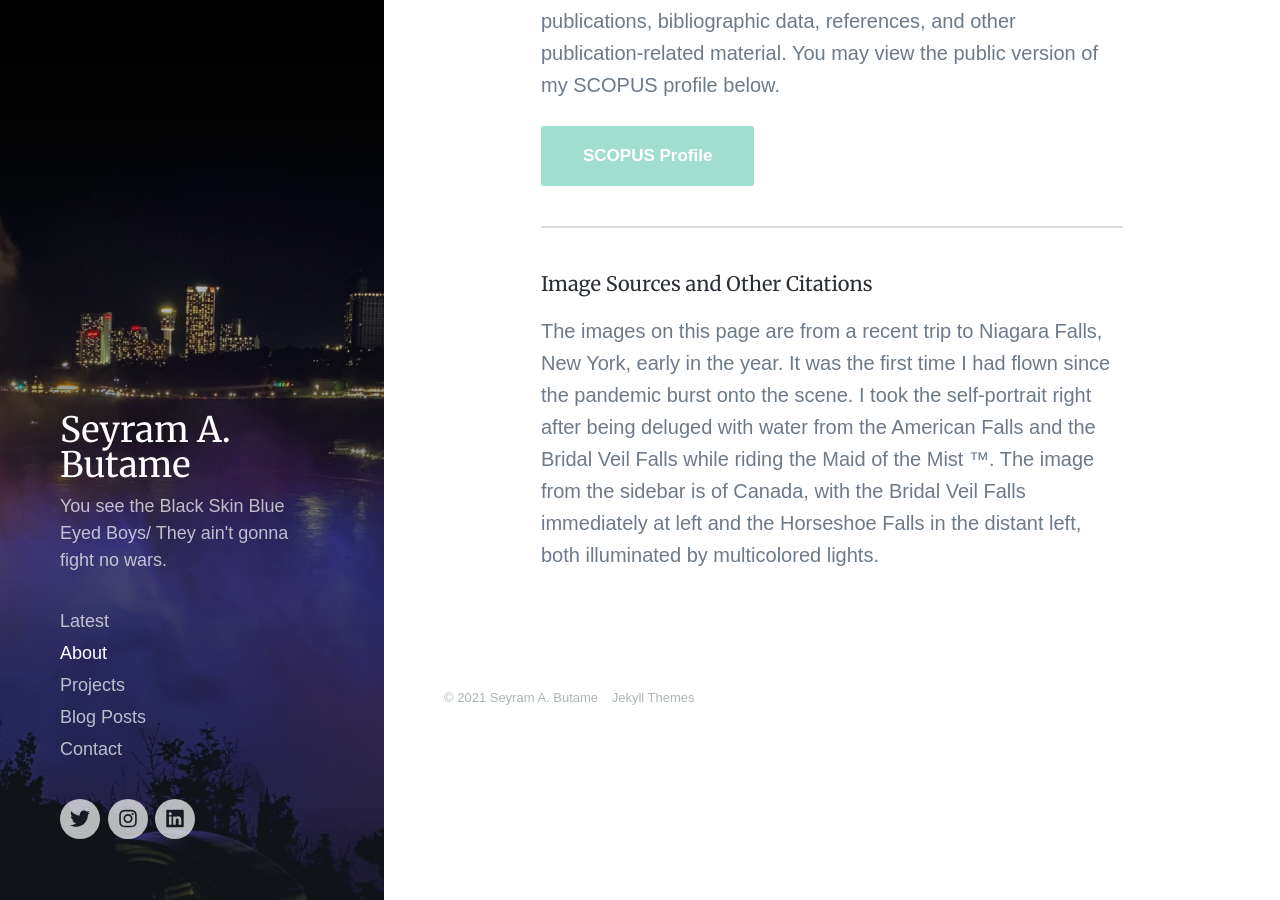
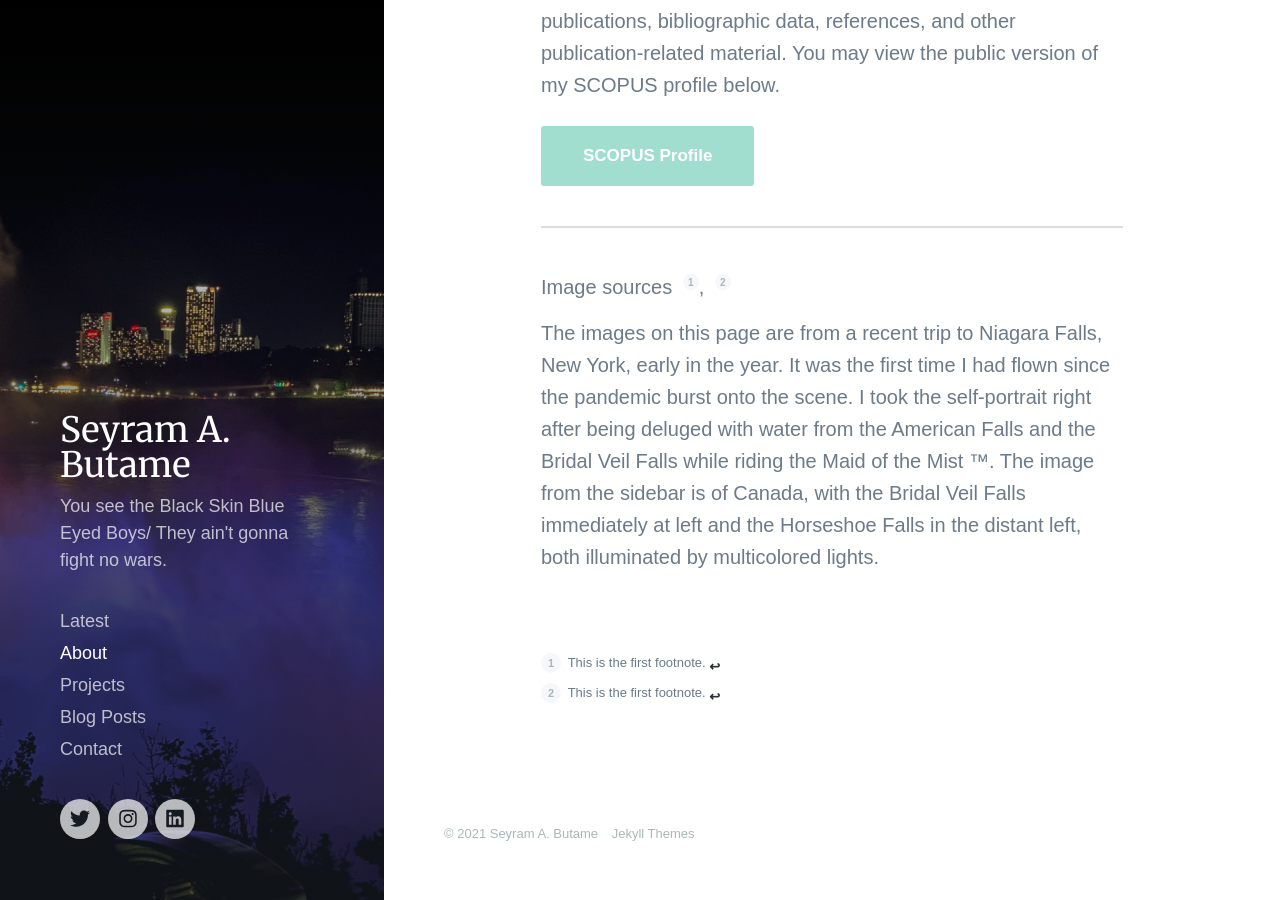
Before and after one commit to butames/blog.github.io, a Jekyll site: the page built from _pages/about.md, in a window 1280 px wide and 900 px high, scrolled down 4732 px. Built offline with Jekyll 4.4.1, drawn with Linux system fonts in a browser that asks for light colours; nearby versions of some CDN libraries; some web fonts are replaced.

Commit message:
Update about.md

```diff
--- a/_pages/about.md
+++ b/_pages/about.md
@@ -64,6 +64,9 @@ Scopus is Elsevier's abstract and citation database launched in 2004. Similar to
 
 ---
 
-###### Image Sources and Other Citations
+Image sources [^1], [^2]
+
+[^1]: This is the first footnote.
+[^2]: This is the first footnote.
 
 The images on this page are from a recent trip to Niagara Falls, New York, early in the year. It was the first time I had flown since the pandemic burst onto the scene. I took the self-portrait right after being deluged with water from the American Falls and the Bridal Veil Falls while riding the Maid of the Mist &#x2122;. The image from the sidebar is of Canada, with the Bridal Veil Falls immediately at left and the Horseshoe Falls in the distant left, both illuminated by multicolored lights.
```
